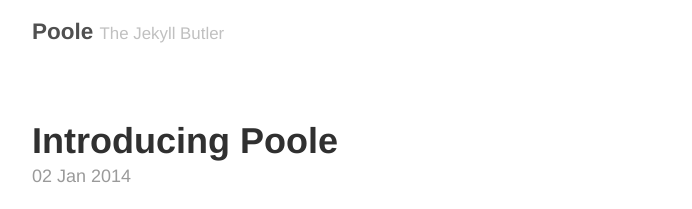
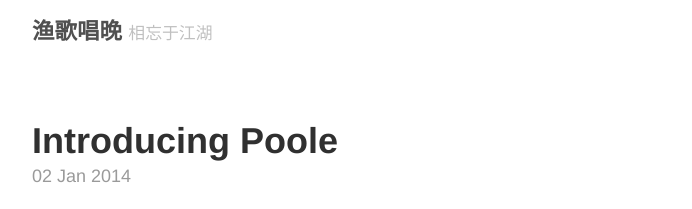
Before and after one commit to TWLR/TWLR.github.io, a Jekyll site: the page built from index.html, in a window 1280 px wide. Shown: the top 209 px of the page, without its empty margins (293-985 px from the left). Built offline with Jekyll 4.4.1, drawn with Linux system fonts in a browser that asks for light colours; the list of posts is cut into pages by our own code.

Commit message:
修改配置文件，增加博主信息。

```diff
--- a/_config.yml
+++ b/_config.yml
@@ -1,13 +1,13 @@
 # Permalinks
 #
 # Use of `relative_permalinks` ensures post links from the index work properly.
-#permalink:           pretty
-#relative_permalinks: true
+permalink:           pretty
+relative_permalinks: true
 
 # Setup
-title:               Poole
-tagline:             The Jekyll Butler
-url:                 http://getpoole.com
+title:               渔歌唱晚
+tagline:             相忘于江湖
+url:                 http://www.twlr.github.io
 paginate:            1
 baseurl:             ""
 
@@ -20,9 +20,9 @@
 
 # About/contact
 author:
-  name:              Mark Otto
-  url:               https://twitter.com/mdo
-  email:             markdotto@gmail.com
+  name:              Suleyman Na
+  url:               https://twitter.com/suleymanna1
+  email:             suleyman.na@hotmail.com
 
 # Custom vars
 version:             2.0.0
```
